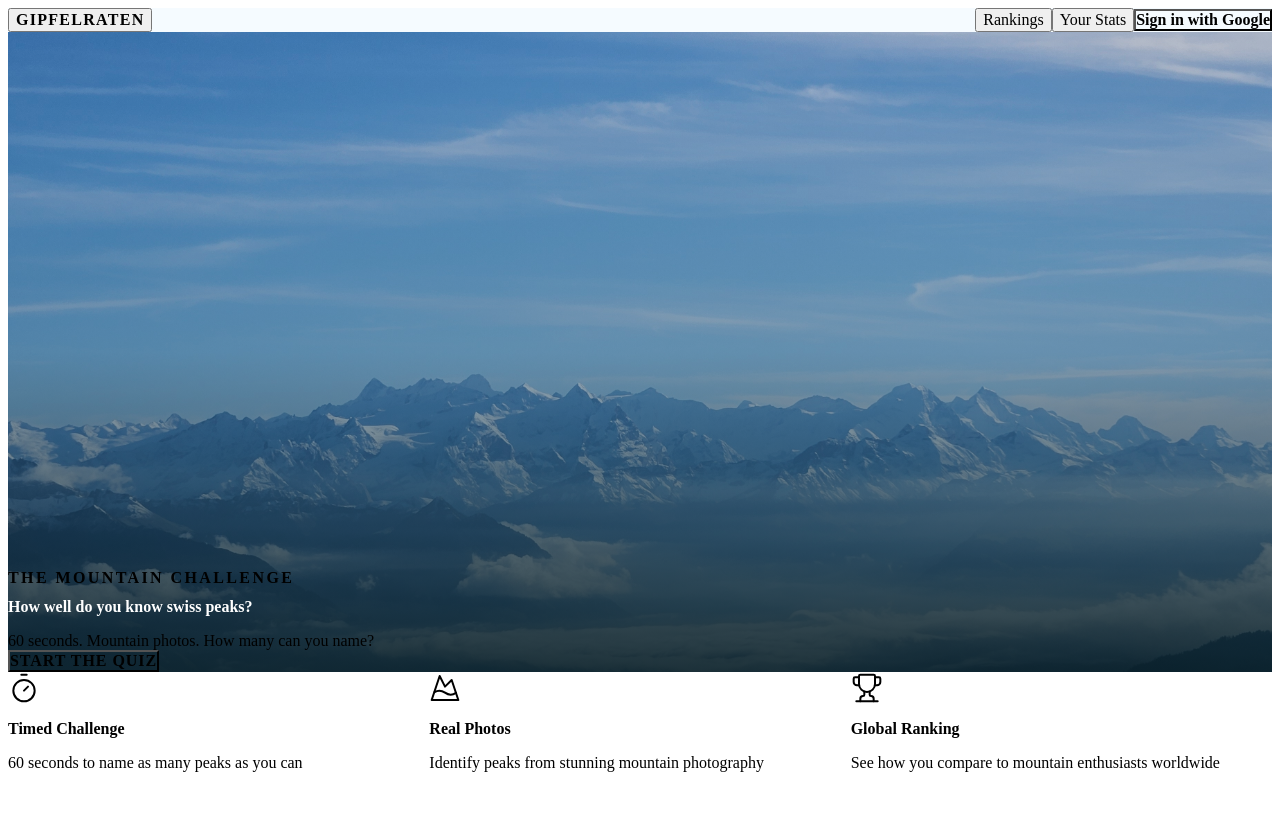
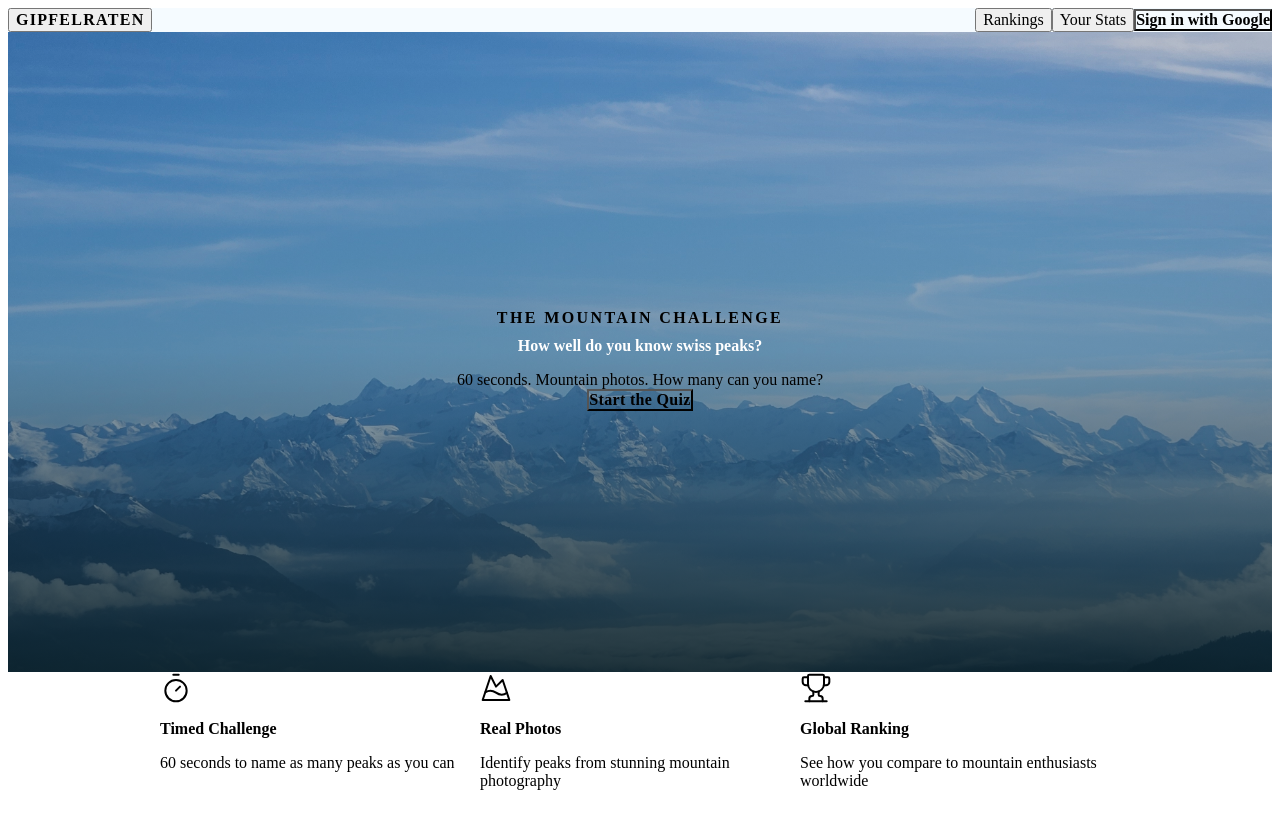
Before and after one commit to xorg/peakquiz, a React (Vite) app in the folder frontend/: page / in a window 1280 px wide. Built offline with nearby package versions, Linux system fonts and the light colour scheme; no server answers; the HTML template or start-up script is replaced by a standard one.

Commit message:
Change button styles, improve landing page for desktop by alignment

```diff
--- a/frontend/src/components/Navigation.module.css
+++ b/frontend/src/components/Navigation.module.css
@@ -54,18 +54,18 @@
 }
 
 .btnPrimary {
-  font-family: var(--font-label);
+  font-family: var(--font-display);
   font-weight: 600;
   font-size: var(--text-label-lg);
   padding: var(--space-2) var(--space-5);
-  background: linear-gradient(135deg, var(--color-primary) 0%, var(--color-primary-container) 100%);
+  background: var(--color-primary);
   color: var(--color-on-primary);
-  border-radius: 0;
-  transition: opacity var(--transition-fast);
+  border-radius: var(--radius-lg);
+  transition: background var(--transition-fast);
 }
 
 .btnPrimary:hover {
-  opacity: 0.9;
+  background: #255470;
 }
 
 .btnSecondary {
--- a/frontend/src/pages/LandingPage.module.css
+++ b/frontend/src/pages/LandingPage.module.css
@@ -8,7 +8,8 @@
   position: relative;
   min-height: 80dvh;
   display: flex;
-  align-items: flex-end;
+  align-items: center;
+  justify-content: center;
   overflow: hidden;
 }
 
@@ -49,6 +50,7 @@
   z-index: 1;
   padding: var(--space-12) var(--space-6);
   max-width: 680px;
+  text-align: center;
 }
 
 .eyebrow {
@@ -74,24 +76,26 @@
   color: var(--color-primary-fixed-dim);
   margin-bottom: var(--space-8);
   max-width: 420px;
+  margin-left: auto;
+  margin-right: auto;
 }
 
 .ctaButton {
   display: inline-block;
-  font-family: var(--font-label);
+  font-family: var(--font-display);
   font-weight: 700;
   font-size: var(--text-title-md);
-  letter-spacing: 0.06em;
-  text-transform: uppercase;
+  letter-spacing: 0.02em;
   padding: var(--space-4) var(--space-10);
-  background: linear-gradient(135deg, var(--color-primary) 0%, var(--color-primary-container) 100%);
+  background: var(--color-primary);
   color: var(--color-on-primary);
-  border-radius: 0;
+  border-radius: var(--radius-full);
   box-shadow: var(--shadow-elevated);
-  transition: transform var(--transition-fast), box-shadow var(--transition-fast);
+  transition: background var(--transition-fast), transform var(--transition-fast), box-shadow var(--transition-fast);
 }
 
 .ctaButton:hover {
+  background: #255470;
   transform: translateY(-2px);
   box-shadow: var(--shadow-ambient);
 }
@@ -102,11 +106,16 @@
 
 /* Features strip */
 .features {
+  padding: var(--space-8) var(--space-6);
+  background: var(--color-surface-container-low);
+}
+
+.featuresInner {
+  max-width: 960px;
+  margin: 0 auto;
   display: grid;
   grid-template-columns: repeat(auto-fit, minmax(200px, 1fr));
   gap: var(--space-2);
-  padding: var(--space-8) var(--space-6);
-  background: var(--color-surface-container-low);
 }
 
 .feature {
--- a/frontend/src/pages/LandingPage.tsx
+++ b/frontend/src/pages/LandingPage.tsx
@@ -30,6 +30,7 @@ export function LandingPage({ onStart }: Props) {
       </div>
 
       <section className={styles.features}>
+        <div className={styles.featuresInner}>
           <div className={styles.feature}>
             <Timer className={styles.featureIcon} strokeWidth={1.5} />
             <h3>{t('feature1Title')}</h3>
@@ -45,6 +46,7 @@ export function LandingPage({ onStart }: Props) {
             <h3>{t('feature3Title')}</h3>
             <p>{t('feature3Desc')}</p>
           </div>
+        </div>
       </section>
     </main>
   )
--- a/frontend/src/pages/LeaderboardPage.module.css
+++ b/frontend/src/pages/LeaderboardPage.module.css
@@ -39,19 +39,20 @@
 
 .playAgain {
   margin-top: var(--space-2);
-  font-family: var(--font-label);
+  font-family: var(--font-display);
   font-weight: 700;
   font-size: var(--text-title-md);
-  letter-spacing: 0.04em;
+  letter-spacing: 0.02em;
   padding: var(--space-3) var(--space-8);
-  background: linear-gradient(135deg, var(--color-primary) 0%, var(--color-primary-container) 100%);
+  background: var(--color-primary);
   color: var(--color-on-primary);
-  border-radius: 0;
+  border-radius: var(--radius-full);
   box-shadow: var(--shadow-elevated);
-  transition: transform var(--transition-fast), box-shadow var(--transition-fast);
+  transition: background var(--transition-fast), transform var(--transition-fast), box-shadow var(--transition-fast);
 }
 
 .playAgain:hover {
+  background: #255470;
   transform: translateY(-2px);
   box-shadow: var(--shadow-ambient);
 }
--- a/frontend/src/pages/ProfilePage.module.css
+++ b/frontend/src/pages/ProfilePage.module.css
@@ -58,13 +58,18 @@
 }
 
 .nicknameSave {
-  font-family: var(--font-label);
+  font-family: var(--font-display);
   font-weight: 600;
   font-size: var(--text-label-md);
   padding: var(--space-2) var(--space-4);
   background: var(--color-primary);
   color: var(--color-on-primary);
-  border-radius: var(--radius-lg, 10px);
+  border-radius: var(--radius-lg);
+  transition: background var(--transition-fast);
+}
+
+.nicknameSave:hover:not(:disabled) {
+  background: #255470;
 }
 
 .nicknameSave:disabled {
--- a/frontend/src/pages/QuizPage.module.css
+++ b/frontend/src/pages/QuizPage.module.css
@@ -23,20 +23,20 @@
 }
 
 .startBtn {
-  font-family: var(--font-label);
+  font-family: var(--font-display);
   font-weight: 700;
   font-size: var(--text-title-md);
-  letter-spacing: 0.06em;
-  text-transform: uppercase;
+  letter-spacing: 0.02em;
   padding: var(--space-4) var(--space-10);
-  background: linear-gradient(135deg, var(--color-primary) 0%, var(--color-primary-container) 100%);
+  background: var(--color-primary);
   color: var(--color-on-primary);
-  border-radius: 0;
+  border-radius: var(--radius-full);
   box-shadow: var(--shadow-elevated);
-  transition: transform var(--transition-fast), box-shadow var(--transition-fast);
+  transition: background var(--transition-fast), transform var(--transition-fast), box-shadow var(--transition-fast);
 }
 
 .startBtn:hover {
+  background: #255470;
   transform: translateY(-2px);
   box-shadow: var(--shadow-ambient);
 }
@@ -293,19 +293,19 @@
 .nicknameSave {
   flex: 1;
   padding: var(--space-4) var(--space-5);
-  font-family: var(--font-label);
+  font-family: var(--font-display);
   font-weight: 700;
   font-size: var(--text-label-lg);
-  letter-spacing: 0.06em;
-  text-transform: uppercase;
-  background: linear-gradient(135deg, var(--color-primary) 0%, var(--color-primary-container) 100%);
+  letter-spacing: 0.02em;
+  background: var(--color-primary);
   color: var(--color-on-primary);
-  border-radius: 0;
+  border-radius: var(--radius-lg);
   box-shadow: var(--shadow-elevated);
-  transition: transform var(--transition-fast), box-shadow var(--transition-fast);
+  transition: background var(--transition-fast), transform var(--transition-fast), box-shadow var(--transition-fast);
 }
 
 .nicknameSave:hover {
+  background: #255470;
   transform: translateY(-2px);
   box-shadow: var(--shadow-ambient);
 }
```
Lines whose indentation alone changed are shown as unchanged.
